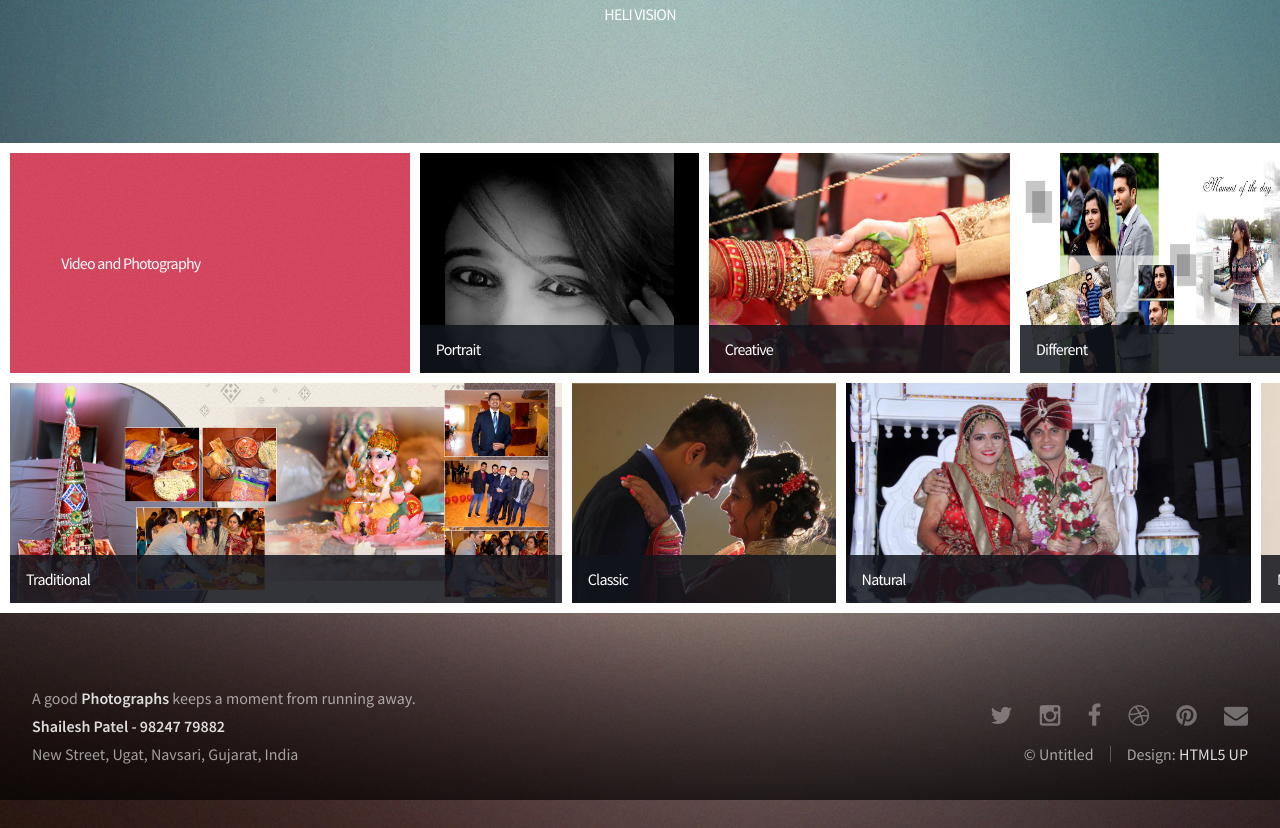
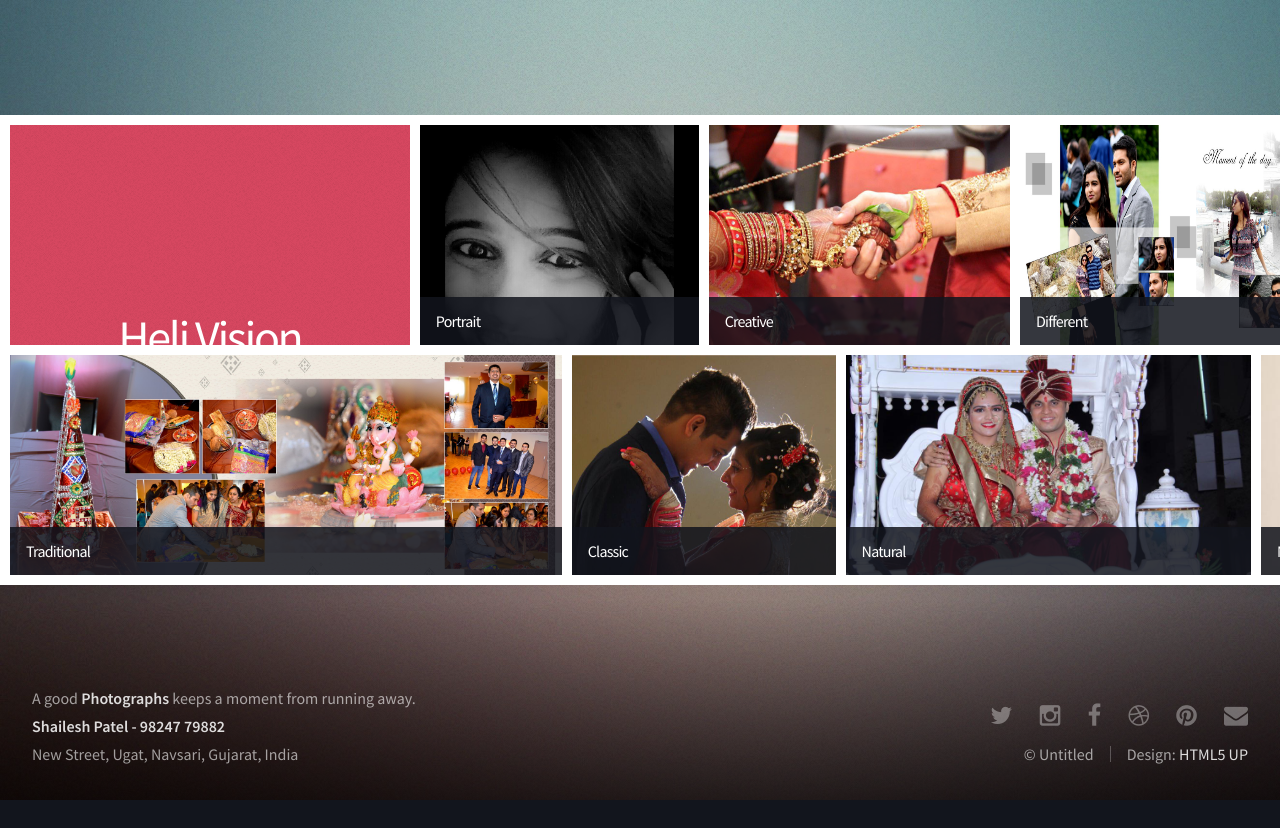
Before and after one commit to patelheli/Heli_Vision, a plain HTML site: page index.html in a window 1280 px wide. After the commit the page ends 800 px from the top, so only its background shows below. Drawn offline with Linux system fonts and the light colour scheme.

Commit message:
Update index.html

```diff
--- a/index.html
+++ b/index.html
@@ -16,7 +16,6 @@
 		<!--[if lte IE 9]><link rel="stylesheet" href="assets/css/ie9.css" /><![endif]-->
 	</head>
 	<body>
-		<h1 align="center">HELI VISION</h1>
 
 		<div id="wrapper">
 
@@ -26,8 +25,9 @@
 					<!-- Header Item -->
 
 						<div id="header" class="item" data-width="400">
+							<h1 align="center"> Heli Vision </h1>
 							<div class="inner">
-								<h2>Video and Photography</h2>
+								<p>Video and Photography</p>
 							</div>
 						</div>
 
```
